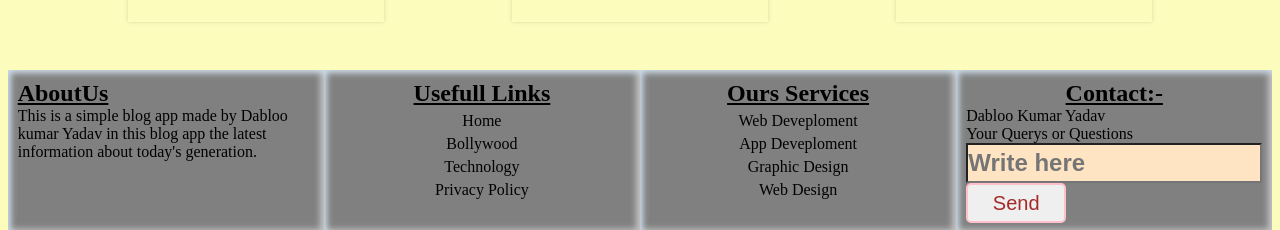
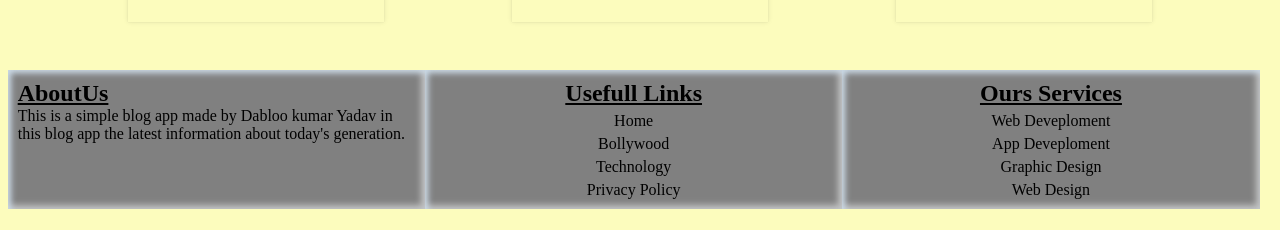
Before and after one commit to Dabloo-9123/Reactproject, a React (Create React App) app: page / in a window 1280 px wide. Shown: the part 2821-3051 px from the top of the page. After the commit the page ends 3030 px from the top, so only its background shows below. Built offline with nearby package versions, Linux system fonts and the light colour scheme.

Commit message:
updation11

```diff
--- a/src/Component/Footer.css
+++ b/src/Component/Footer.css
@@ -25,7 +25,7 @@
     background-color: grey;
     /* background-color: aliceblue; */
     color: black;
-    width: 25%;
+    width: 33%;
     padding: 10px;
     box-shadow: rgb(204, 219, 232) 3px 3px 6px 0px inset, rgba(255, 255, 255, 0.5) -3px -3px 6px 1px inset;
 }
--- a/src/Component/Footer.js
+++ b/src/Component/Footer.js
@@ -45,15 +45,6 @@ function Footer() {
                 <span className='links1'>Graphic Design</span>
 
                 <span className='links1'>Web Design</span>
-            </div> <div>
-                <h2 className='about1'> Contact:- </h2>
-                <hr className='footerHr1' />
-                <span>Dabloo Kumar Yadav</span>
-
-                <span>Your Querys or Questions</span>
-
-                <input type='text' placeholder='Write here' className='question' />
-                <button className='qsend'>Send</button>
             </div>
         </div>
     </div>
```
